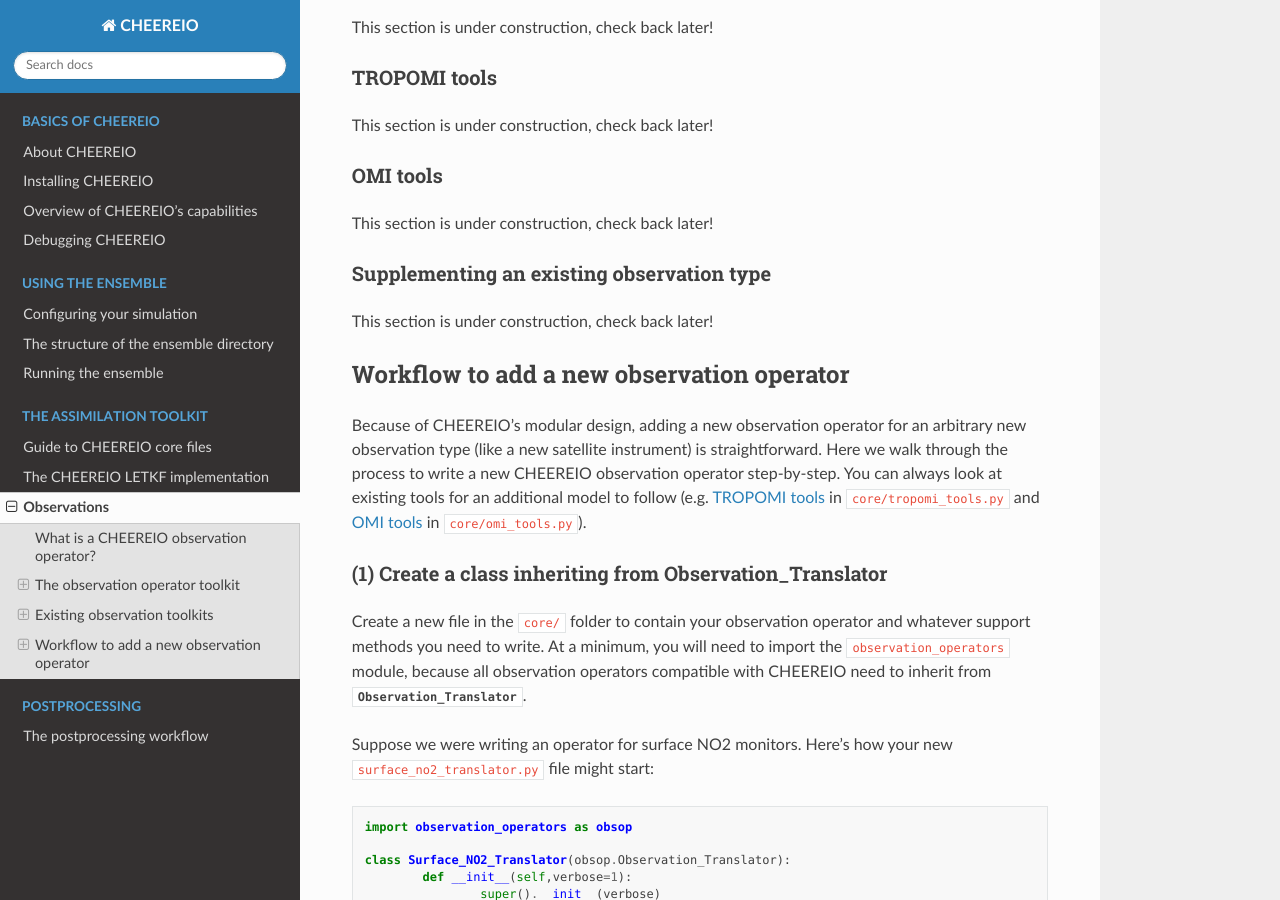
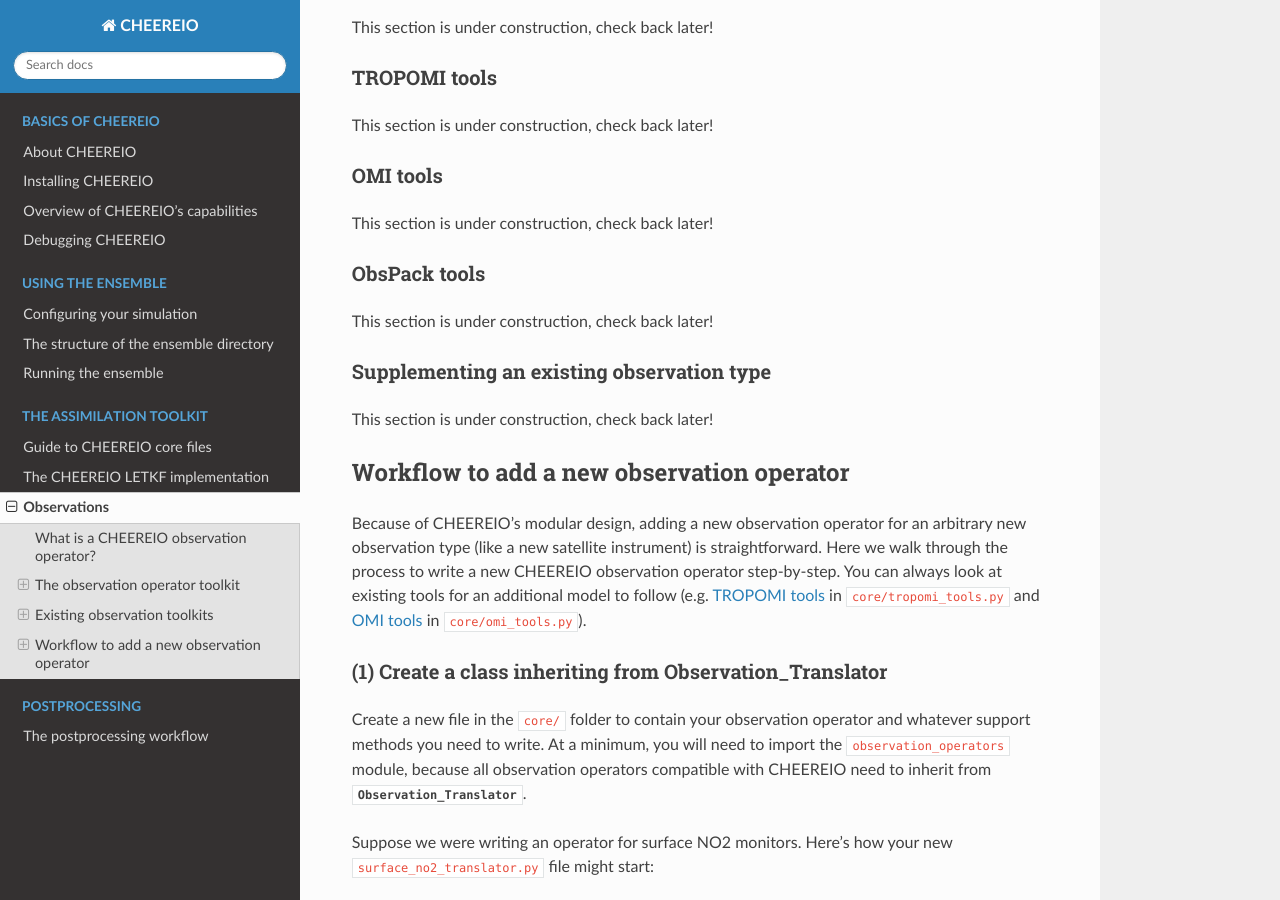
Before and after one commit to drewpendergrass/CHEEREIO, a Sphinx documentation site: the page built from docs/Observations.rst, in a window 1280 px wide and 900 px high, scrolled down 10242 px. Built offline with Sphinx 7.4.7 and the Read the Docs theme 2.0.0, drawn with Linux system fonts in a browser that asks for light colours.

Commit message:
start documenting obstools

```diff
--- a/docs/Observations.rst
+++ b/docs/Observations.rst
@@ -281,6 +281,13 @@ OMI tools
 
 This section is under construction, check back later!
 
+.. _ObsPack tools:
+
+ObsPack tools
+~~~~~~~~~~~~~
+
+This section is under construction, check back later!
+
 
 Supplementing an existing observation type
 ~~~~~~~~~~~~~
```
